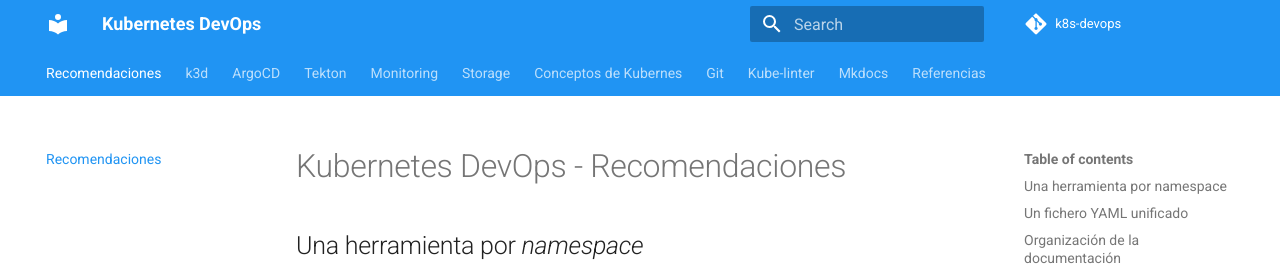
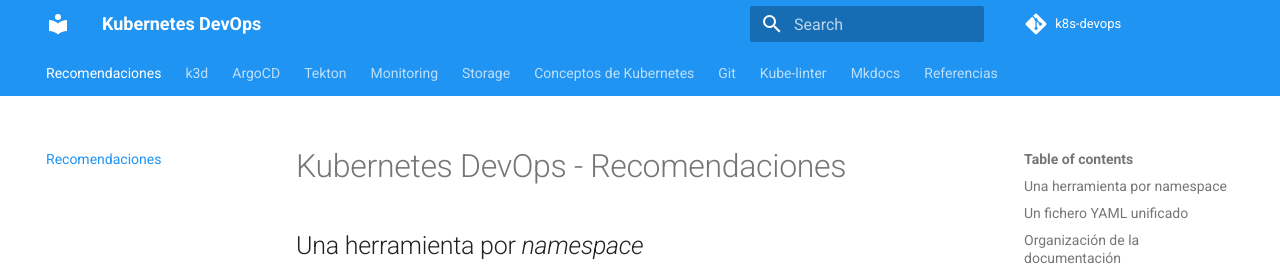
Before and after one commit to onthedock/k8s-devops, an MkDocs documentation site: the page built from docs/index.md, in a window 1280 px wide and 1017 px high. Shown: the top 266 px of the window. Built offline with MkDocs 1.6.1 and Material for MkDocs 9.7.7, drawn with Linux system fonts in a browser that asks for light colours; comment, search, counter and statistics services are not loaded.

Commit message:
Fix typo

```diff
--- a/mkdocs.yml
+++ b/mkdocs.yml
@@ -25,7 +25,7 @@ nav:
         - Instalación de Velero:        storage/backup/instalacion-de-velero.md
         - Crear copia de seguridad:     storage/backup/crear-copia-de-seguridad.md
         - Recuperar copia de seguridad: storage/backup/recuperar-copia-de-seguridad.md
-  - Conceptos de Kubernes:
+  - Conceptos de Kubernetes:
       Descripción general:          kubernetes/descripcion-general.md
       Comandos útiles:              kubernetes/comandos-utiles.md
       Pods:                         kubernetes/pod.md
```
